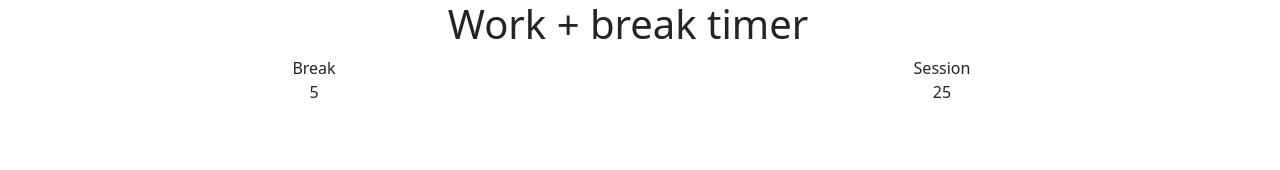
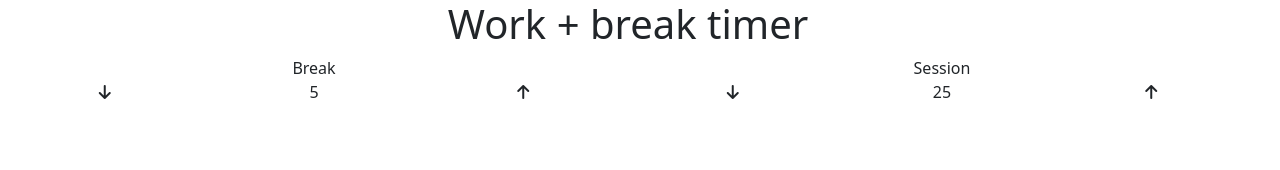
Before and after one commit to pablomartan/react-pomodoro, a React app: page / in a window 1280 px wide. Shown: the top 170 px of the page. Built offline with nearby package versions, Linux system fonts and the light colour scheme.

Commit message:
feat: add font awesome arrows to LenghtControl controls

```diff
--- a/src/js/components/LengthControl.js
+++ b/src/js/components/LengthControl.js
@@ -21,16 +21,16 @@ export const LengthControl = props => {
     <div id="length-control" className="row">
         <div id="break-control" className="row col text-center">
           <div id="break-label">Break</div>
-          <div id="break-decrement" className="col" onClick={() => brDec()}></div>
+          <div id="break-decrement" className="col" onClick={() => brDec()}><i class="fa-solid fa-arrow-down"></i></div>
           <div id="break-lenght" className="col">{props.brLength}</div>
-          <div id="break-increment" className="col" onClick={() => brInc()}></div>
+          <div id="break-increment" className="col" onClick={() => brInc()}><i class="fa-solid fa-arrow-up"></i></div>
         </div>
 
         <div id="session-control" className="row col text-center">
           <div id="session-label">Session</div>
-          <div id="session-decrement" className="col" onClick={() => seDec()}></div>
+          <div id="session-decrement" className="col" onClick={() => seDec()}><i class="fa-solid fa-arrow-down"></i></div>
           <div id="session-length" className="col">{props.seLength}</div>
-          <div id="session-increment" className="col" onClick={() => seInc()}></div>
+          <div id="session-increment" className="col" onClick={() => seInc()}><i class="fa-solid fa-arrow-up"></i></div>
         </div>
     </div>
   )
```
